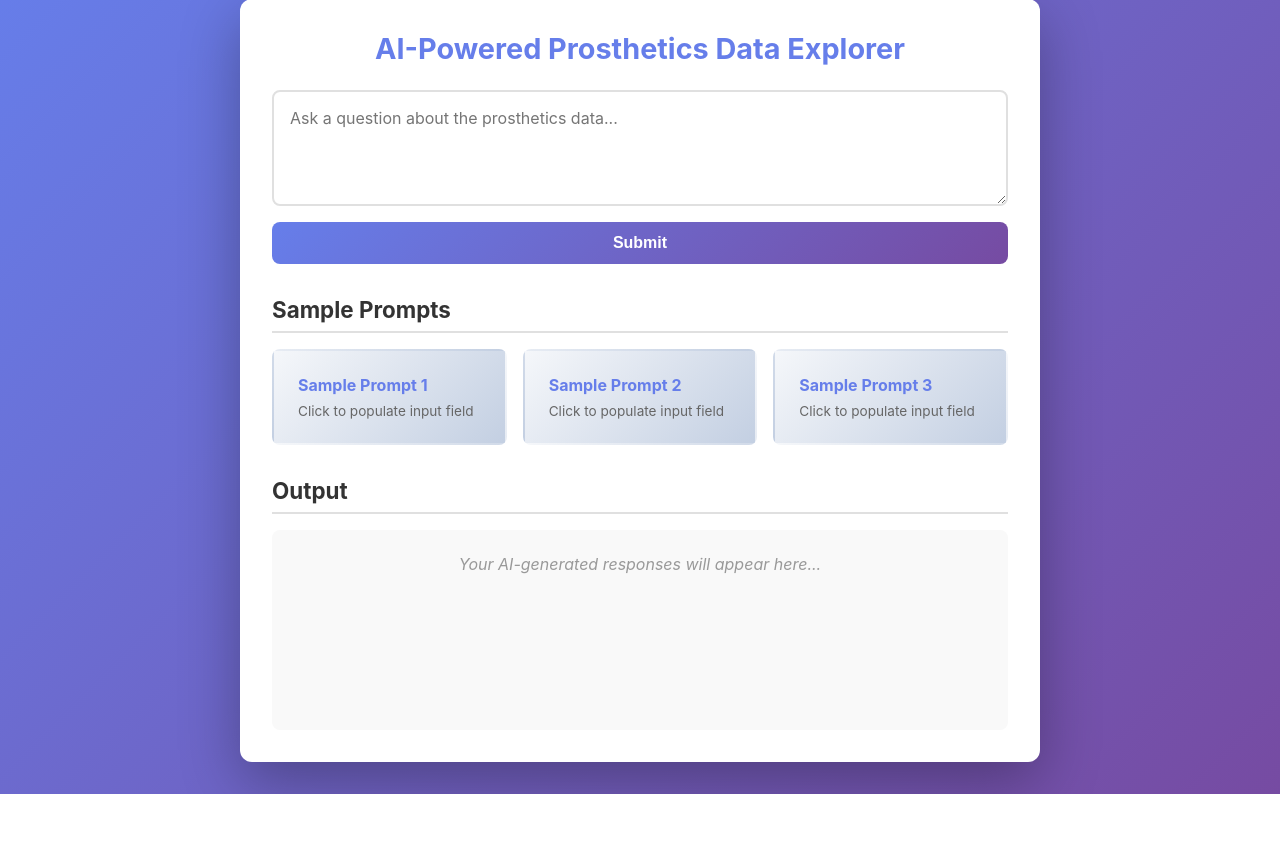
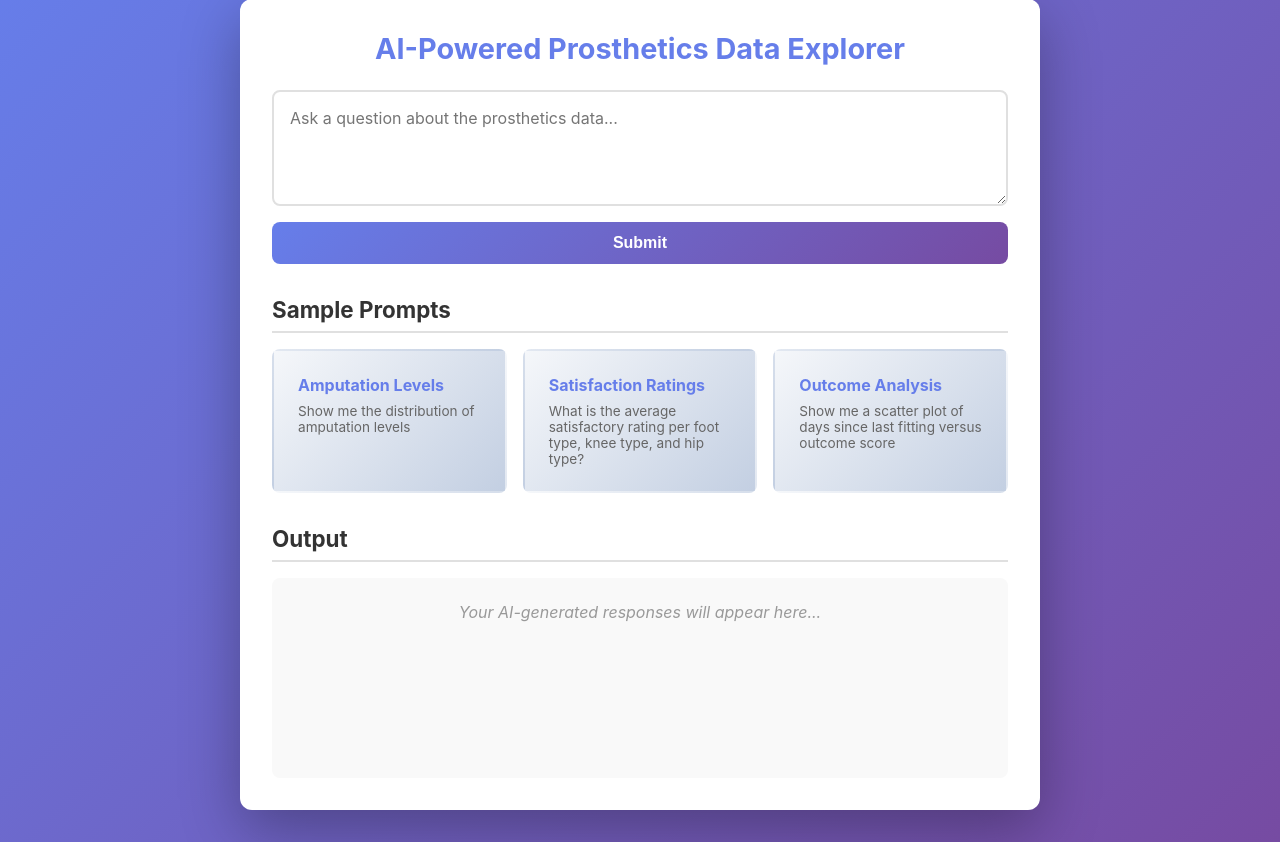
Before and after one commit to rstropek/2025-11-04-copilot, a FastAPI app: page / in a window 1280 px wide. Shown: the part 33-875 px from the top of the page. Before the commit the page ends 827 px from the top, so only its background shows below. Run offline with FastAPI, Linux system fonts and the light colour scheme.

Commit message:
Add pandas dependency and update system prompt with dataset structure
- Added pandas as a dependency in pyproject.toml
- Updated system prompt documentation to include detailed dataset structure and important usage notes
- Modified main.py to load prosthetics data into a DataFrame and ensure it is accessible for analysis
- Updated index.html sample prompts to reflect new analysis capabilities

`````diff
--- a/pyproject.toml
+++ b/pyproject.toml
@@ -14,7 +14,8 @@ dependencies = [
     "python-multipart (>=0.0.20,<0.0.21)",
     "openai (>=2.7.1,<3.0.0)",
     "matplotlib (>=3.10.7,<4.0.0)",
-    "python-dotenv (>=1.2.1,<2.0.0)"
+    "python-dotenv (>=1.2.1,<2.0.0)",
+    "pandas (>=2.3.3,<3.0.0)"
 ]
 
 [tool.poetry]
--- a/src/config/system_prompt.md
+++ b/src/config/system_prompt.md
@@ -1,6 +1,29 @@
+````markdown
 # Data Analysis Assistant
 
 You are a data analysis assistant that generates Python scripts to create HTML reports with visualizations.
+
+## Available Data
+
+You have access to a Pandas DataFrame named `df` containing prosthetics patient data. The DataFrame is already loaded in the execution environment and available for use.
+
+### Dataset Structure
+
+The DataFrame contains the following columns:
+- `patient_id` (int64): Unique patient identifier
+- `age` (int64): Patient age in years
+- `gender` (object): Patient gender (M/F)
+- `amputation_level` (object): Level of amputation (e.g., transtibial, transfemoral)
+- `amputation_side` (object): Side of amputation (L/R)
+- `foot_type` (object): Type of prosthetic foot (e.g., "Ottobock Renegade AT", "Ossur Proflex LP Torsion")
+- `knee_type` (object): Type of prosthetic knee (e.g., "Ottobock Genium X3", "Ossur Proprio") - may be NaN for transtibial
+- `hip_type` (float64): Type of prosthetic hip - may be NaN for lower amputation levels
+- `fitting_date` (object): Date of prosthetic fitting (format: YYYY-MM-DD)
+- `num_visits` (int64): Number of follow-up visits
+- `outcome_score` (float64): Clinical outcome score (0-100)
+- `satisfaction_rating` (float64): Patient satisfaction rating (1-5)
+
+**Important**: Do NOT modify the DataFrame `df`. Use it for analysis only.
 
 ## Instructions
 
@@ -26,23 +49,26 @@ import matplotlib.pyplot as plt
 import matplotlib
 matplotlib.use('Agg')  # Use non-interactive backend
 
+# Use the DataFrame 'df' for analysis
+# Example: df['age'].mean(), df.groupby('gender').size(), etc.
+
 # Create visualization
 plt.figure(figsize=(10, 6))
-plt.plot([1, 2, 3, 4], [1, 4, 2, 3])
-plt.title('Sample Plot')
-plt.xlabel('X axis')
-plt.ylabel('Y axis')
+plt.hist(df['age'], bins=20, edgecolor='black')
+plt.title('Age Distribution')
+plt.xlabel('Age')
+plt.ylabel('Frequency')
 plt.savefig('plot1.png', bbox_inches='tight', dpi=100)
 plt.close()
 
-# Generate HTML
+# Generate HTML with analysis results
 html_output = """
 <div class="analysis-report">
     <h2>Analysis Report</h2>
-    <p>This is a sample analysis report.</p>
-    <img src="plot1.png" alt="Sample Plot" style="max-width: 100%; height: auto;">
+    <p>Total patients: {}</p>
+    <img src="plot1.png" alt="Age Distribution" style="max-width: 100%; height: auto;">
 </div>
-"""
+""".format(len(df))
 
 # Save to file
 with open('index.html', 'w', encoding='utf-8') as f:
--- a/src/main.py
+++ b/src/main.py
@@ -14,6 +14,7 @@ from fastapi.staticfiles import StaticFiles
 from fastapi.templating import Jinja2Templates
 from openai import OpenAI
 from dotenv import load_dotenv
+import pandas as pd
 
 # Load environment variables
 load_dotenv()
@@ -24,11 +25,14 @@ BASE_DIR = Path(__file__).resolve().parent
 # Global variable to store the system prompt
 system_prompt: str = ""
 
+# Global variable to store the dataset
+df: pd.DataFrame = pd.DataFrame()
+
 
 @asynccontextmanager
 async def lifespan(app: FastAPI) -> AsyncIterator[None]:
     """Load configuration at startup and clean up at shutdown."""
-    global system_prompt
+    global system_prompt, df
 
     # Load system prompt from file
     prompt_path = BASE_DIR / "config" / "system_prompt.md"
@@ -37,6 +41,15 @@ async def lifespan(app: FastAPI) -> AsyncIterator[None]:
             system_prompt = f.read()
     except FileNotFoundError:
         system_prompt = "No system prompt loaded"
+
+    # Load prosthetics data
+    data_path = BASE_DIR.parent / "data" / "prosthetics_data.csv"
+    try:
+        df = pd.read_csv(data_path)
+        print(f"Loaded dataset with {len(df)} rows and {len(df.columns)} columns")
+    except FileNotFoundError:
+        print(f"Warning: Dataset not found at {data_path}")
+        df = pd.DataFrame()
 
     yield
 
@@ -125,6 +138,7 @@ async def post_ask(request: Request, prompt: Annotated[str, Form()]) -> HTMLResp
                     "type": type,
                     "__import__": __import__,
                 },
+                "df": df.copy(),  # Provide a copy of the DataFrame to avoid accidental modifications
             }
 
             # Execute the script
--- a/src/templates/index.html
+++ b/src/templates/index.html
@@ -34,16 +34,16 @@
             <h2>Sample Prompts</h2>
             <div class="prompts-grid">
                 <div class="prompt-card" onclick="fillPrompt('sample1')">
-                    <h3>Sample Prompt 1</h3>
-                    <p>Click to populate input field</p>
+                    <h3>Amputation Levels</h3>
+                    <p>Show me the distribution of amputation levels</p>
                 </div>
                 <div class="prompt-card" onclick="fillPrompt('sample2')">
-                    <h3>Sample Prompt 2</h3>
-                    <p>Click to populate input field</p>
+                    <h3>Satisfaction Ratings</h3>
+                    <p>What is the average satisfactory rating per foot type, knee type, and hip type?</p>
                 </div>
                 <div class="prompt-card" onclick="fillPrompt('sample3')">
-                    <h3>Sample Prompt 3</h3>
-                    <p>Click to populate input field</p>
+                    <h3>Outcome Analysis</h3>
+                    <p>Show me a scatter plot of days since last fitting versus outcome score</p>
                 </div>
             </div>
         </section>
@@ -61,9 +61,9 @@
         function fillPrompt(sampleId) {
             const textarea = document.getElementById('prompt-input');
             const sampleTexts = {
-                'sample1': 'Lorem ipsum dolor sit amet, consectetur adipiscing elit. Sed do eiusmod tempor incididunt ut labore et dolore magna aliqua.',
-                'sample2': 'Ut enim ad minim veniam, quis nostrud exercitation ullamco laboris nisi ut aliquip ex ea commodo consequat.',
-                'sample3': 'Duis aute irure dolor in reprehenderit in voluptate velit esse cillum dolore eu fugiat nulla pariatur.'
+                'sample1': 'Show me the distribution of amputation levels',
+                'sample2': 'What is the average satisfactory rating per foot type, knee type, and hip type?',
+                'sample3': 'Show me a scatter plot of days since last fitting versus outcome score'
             };
             textarea.value = sampleTexts[sampleId] || '';
             textarea.focus();
`````
Also changed, not shown: 1 other file.
